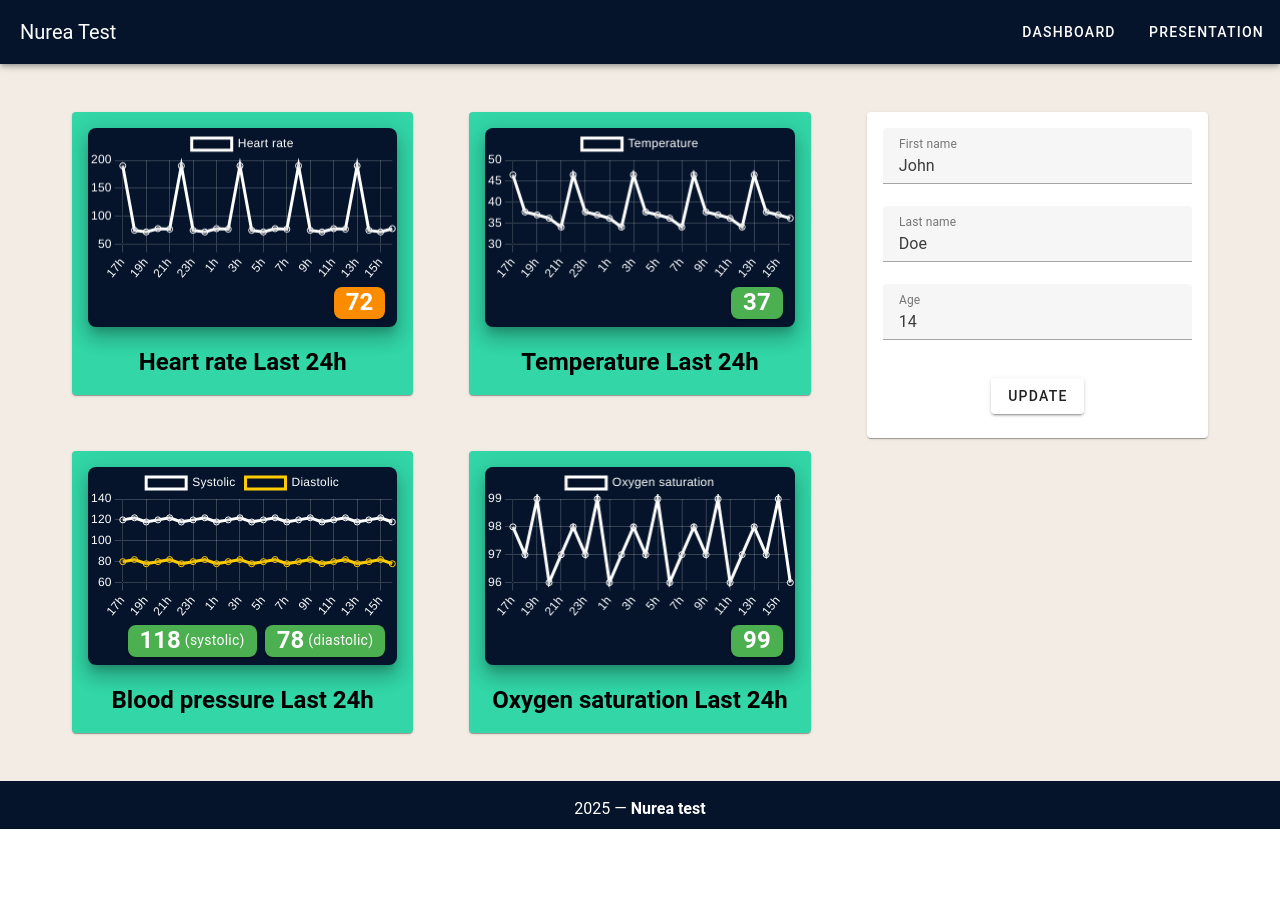
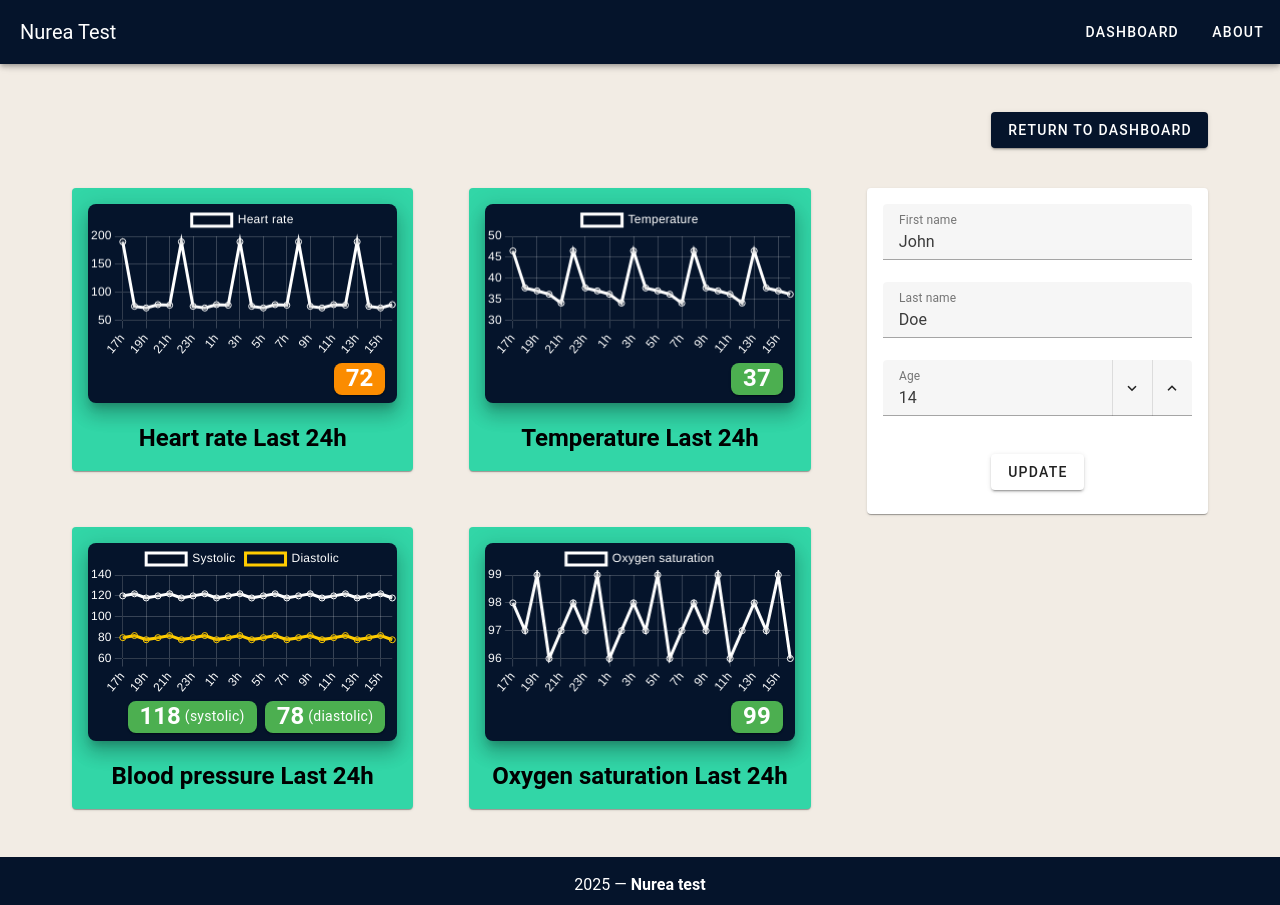
Before and after one commit to mael-vdmt/Nurea-test, a Vue app: page /patient/1 in a window 1280 px wide. Before the commit the page ends 829 px from the top, so only its background shows below. Built offline with nearby package versions, Linux system fonts and the light colour scheme.

Commit message:
add return button

```diff
--- a/src/components/layout/AppHeader.vue
+++ b/src/components/layout/AppHeader.vue
@@ -15,7 +15,7 @@
 
         <v-toolbar-items class="d-none d-sm-flex">
             <v-btn to="/dashboard">Dashboard</v-btn>
-            <v-btn to="/presentation">Presentation</v-btn>
+            <v-btn to="/about">About</v-btn>
         </v-toolbar-items>
     </v-app-bar>
 
@@ -30,9 +30,9 @@
                     Dashboard
                 </v-list-item-title>
             </v-list-item>
-            <v-list-item to="/presentation">
-                <v-list-item-title title="Presentation">
-                    Presentation
+            <v-list-item to="/about">
+                <v-list-item-title title="About">
+                    About
                 </v-list-item-title>
             </v-list-item>
         </v-list>
--- a/src/components/patient/PatientUpdateForm.vue
+++ b/src/components/patient/PatientUpdateForm.vue
@@ -18,11 +18,11 @@
                     label="Last name"
                 ></v-text-field>
 
-                <v-text-field
+                <v-number-input
                     v-model="patientDatas.age"
                     :rules="ageRules"
                     label="Age"
-                ></v-text-field>
+                ></v-number-input>
 
                 <v-alert
                     v-if="showAlert"
--- a/src/router/index.js
+++ b/src/router/index.js
@@ -2,7 +2,7 @@ import { createRouter, createWebHistory } from 'vue-router'
 
 import Dashboard from '@/views/Dashboard.vue'
 import PatientDetails from '@/views/PatientDetails.vue'
-import Presentation from '@/views/Presentation.vue'
+import About from '@/views/About.vue'
 
 const routes = [
   {
@@ -21,9 +21,9 @@ const routes = [
     props: true
   },
   {
-    path: '/presentation',
-    name: 'Presentation',
-    component: Presentation
+    path: '/about',
+    name: 'About',
+    component: About
   },
 ]
 
--- /dev/null
+++ b/src/views/About.vue
@@ -0,0 +1,11 @@
+<template>
+    <v-container>
+        <v-row class="d-flex justify-center text-center mt-15">
+            <v-col class="mt-15">
+                <span class="text-h5 font-weight-bold">About Nurea</span>
+            </v-col>
+        </v-row>
+    </v-container>
+</template>
+
+<script setup></script>
--- a/src/views/PatientDetails.vue
+++ b/src/views/PatientDetails.vue
@@ -1,6 +1,20 @@
 <template>
     <v-container>
         <NotificationBanner />
+
+        <v-row class="d-flex align-center justify-end">
+            <v-col cols="auto">
+                <v-container class="pb-0">
+                    <v-btn
+                        color="primary"
+                        @click="redirectToDashboard"
+                    >
+                        Return to Dashboard
+                    </v-btn>
+                </v-container>
+            </v-col>
+        </v-row>
+
         <v-row v-if="selectedPatient">
             <v-col
                 cols="12"
@@ -44,7 +58,7 @@ import { usePatientStore } from '@/stores/patient'
 
 import { storeToRefs } from 'pinia'
 import { ref, onMounted } from 'vue'
-import { useRoute } from 'vue-router'
+import { useRoute, useRouter } from 'vue-router'
 
 const selectedPatient = ref(null)
 const patientStore = usePatientStore()
@@ -54,4 +68,10 @@ onMounted(() => {
     selectedPatient.value = patientStore.fetchPatientById(Number(route.params.id))
 })
 
+const router = useRouter()
+
+function redirectToDashboard() {
+    router.push({name: 'Dashboard'})
+}
+
 </script>
--- a/src/views/Presentation.vue
+++ /dev/null
@@ -1,5 +0,0 @@
-<template>
-    <v-container>Presentation</v-container>
-</template>
-
-<script setup></script>
```
